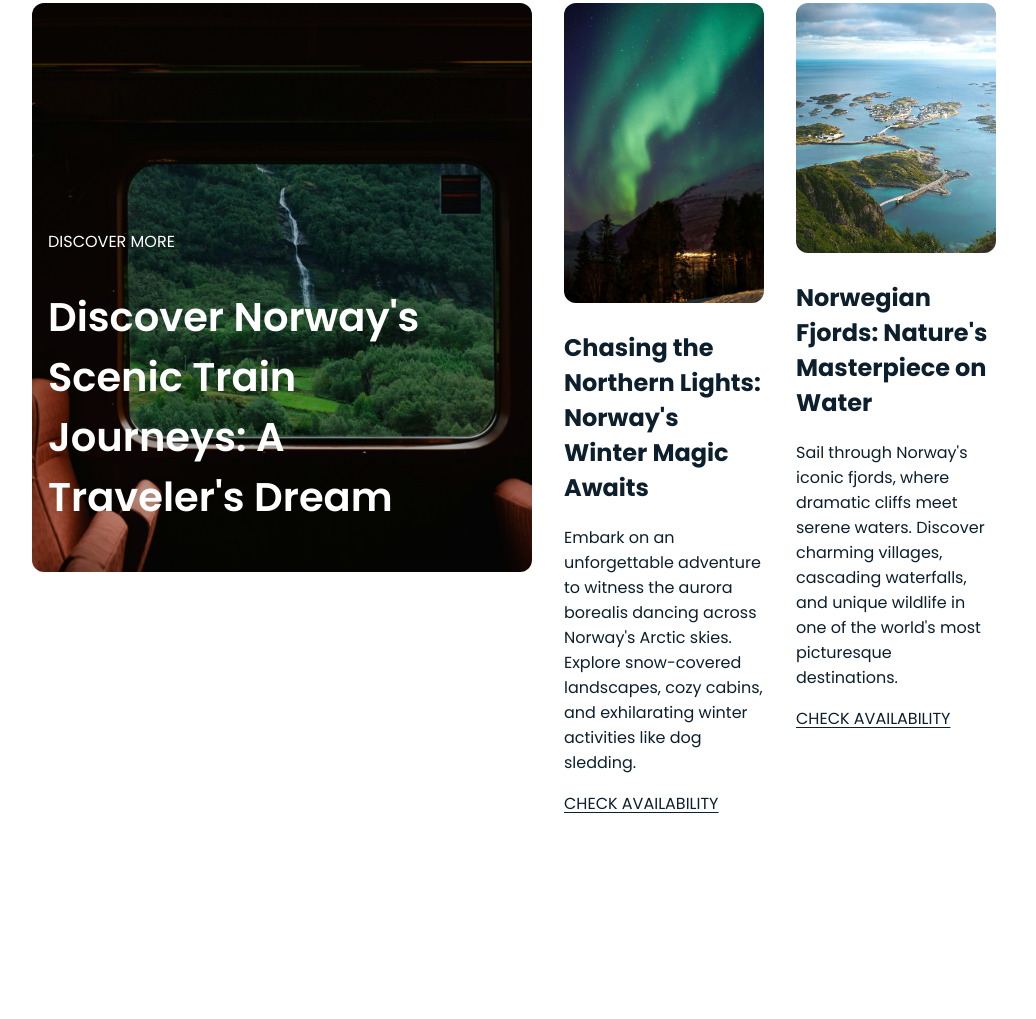
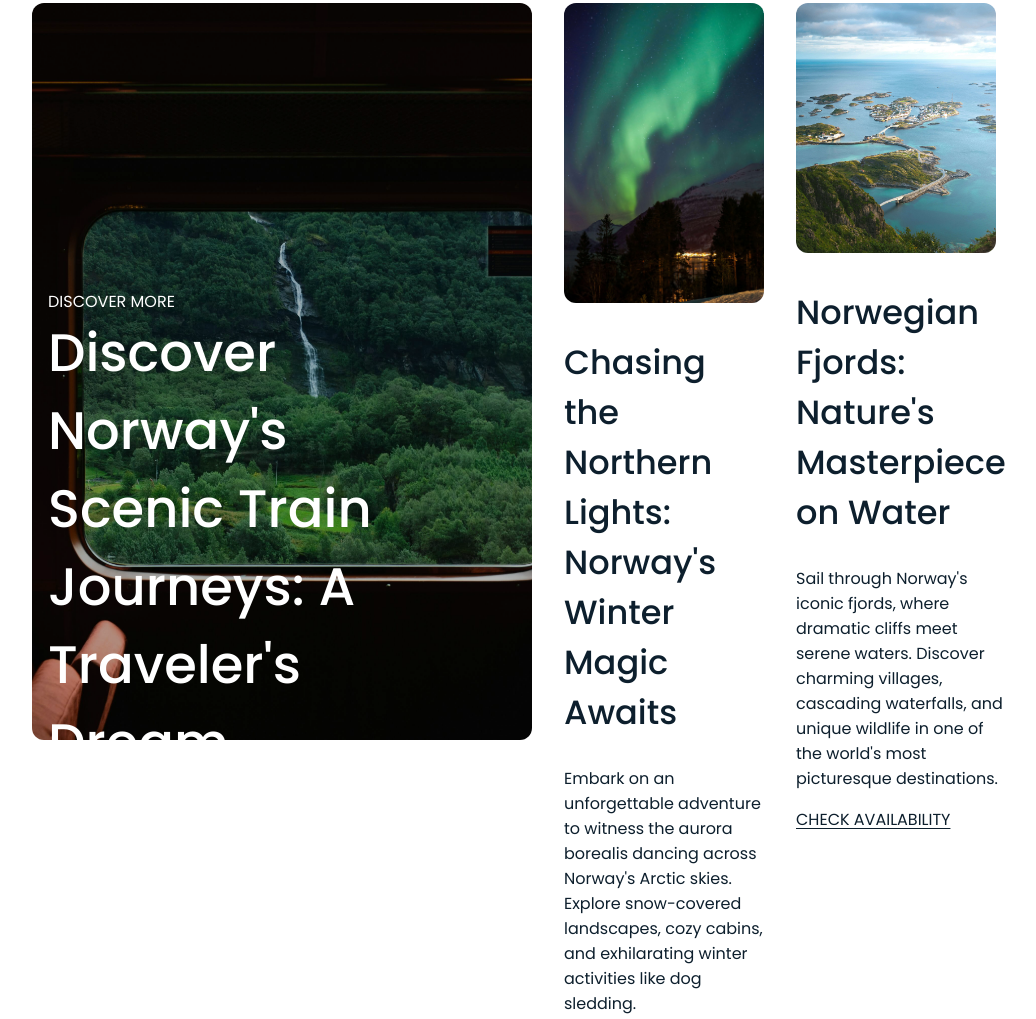
Before and after one commit to emersonramos3lt/travel-agency-website, a plain HTML site: page index.html in a window 1280 px wide. Shown: the part 1361-2380 px from the top of the page, without its empty margins (80-1116 px from the left). Drawn offline with Linux system fonts and the light colour scheme; a script that the page names is missing; some icons are missing.

Commit message:
Update style.css

```diff
--- a/styles/style.css
+++ b/styles/style.css
@@ -291,8 +291,9 @@ main {
 }
 
 .text-overlay h1 {
-    font-size: 2.5rem;
-    font-weight: 600;
+    margin-top: 0;
+    font-size: 3.3rem;
+    font-weight: 500;
 }
 /* END */
 
@@ -310,6 +311,8 @@ main {
 
 .item h1 {
     cursor: pointer;
+    font-weight: 500;
+    font-size: 2.1rem;
 }
 
 .item h1:hover {
@@ -337,7 +340,7 @@ main {
     grid-template-columns: repeat(4, 1fr);
     justify-content: center;
     gap: 3rem;
-    margin-top: 14rem;
+    margin-top: 7rem;
 }
 
 #blog img {
```
